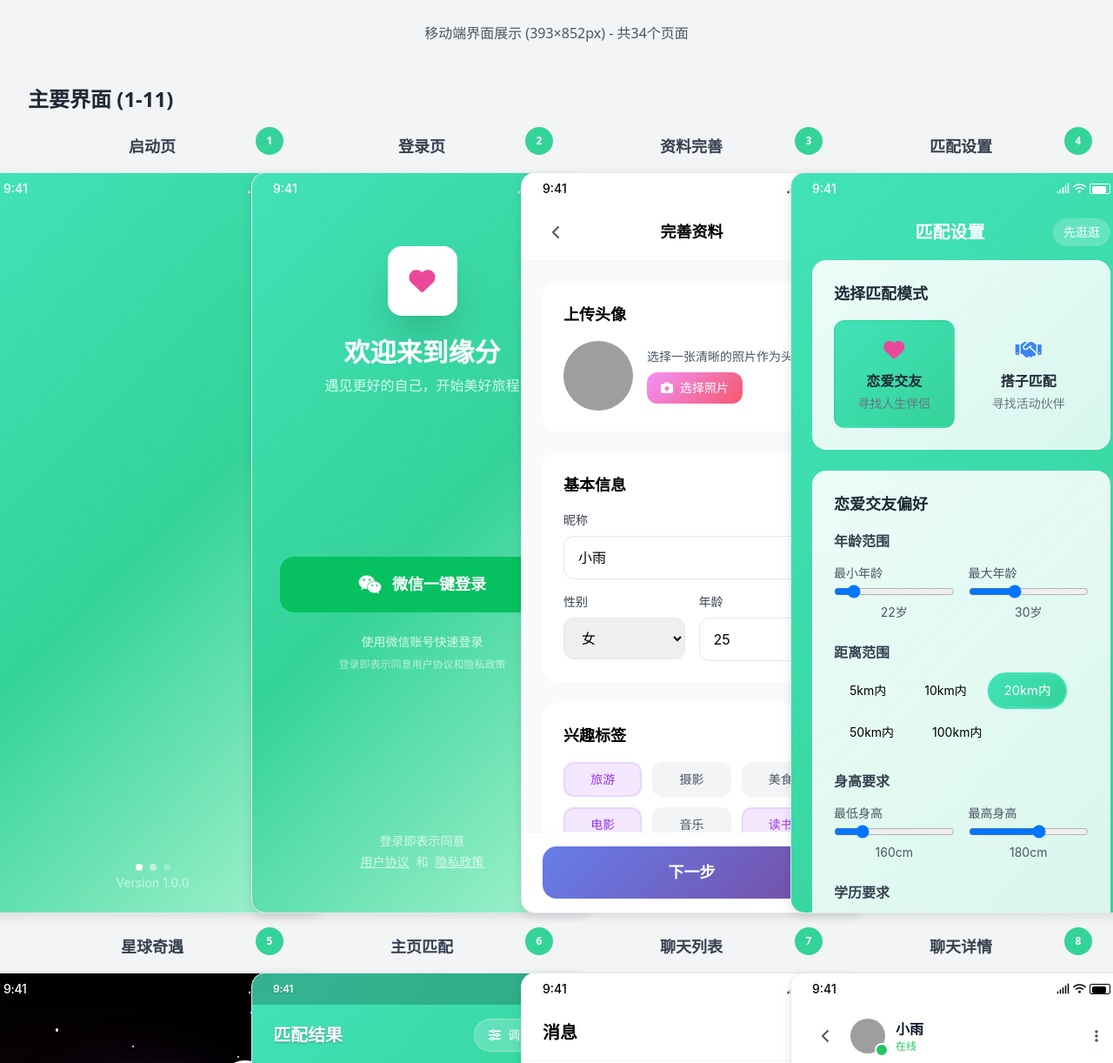
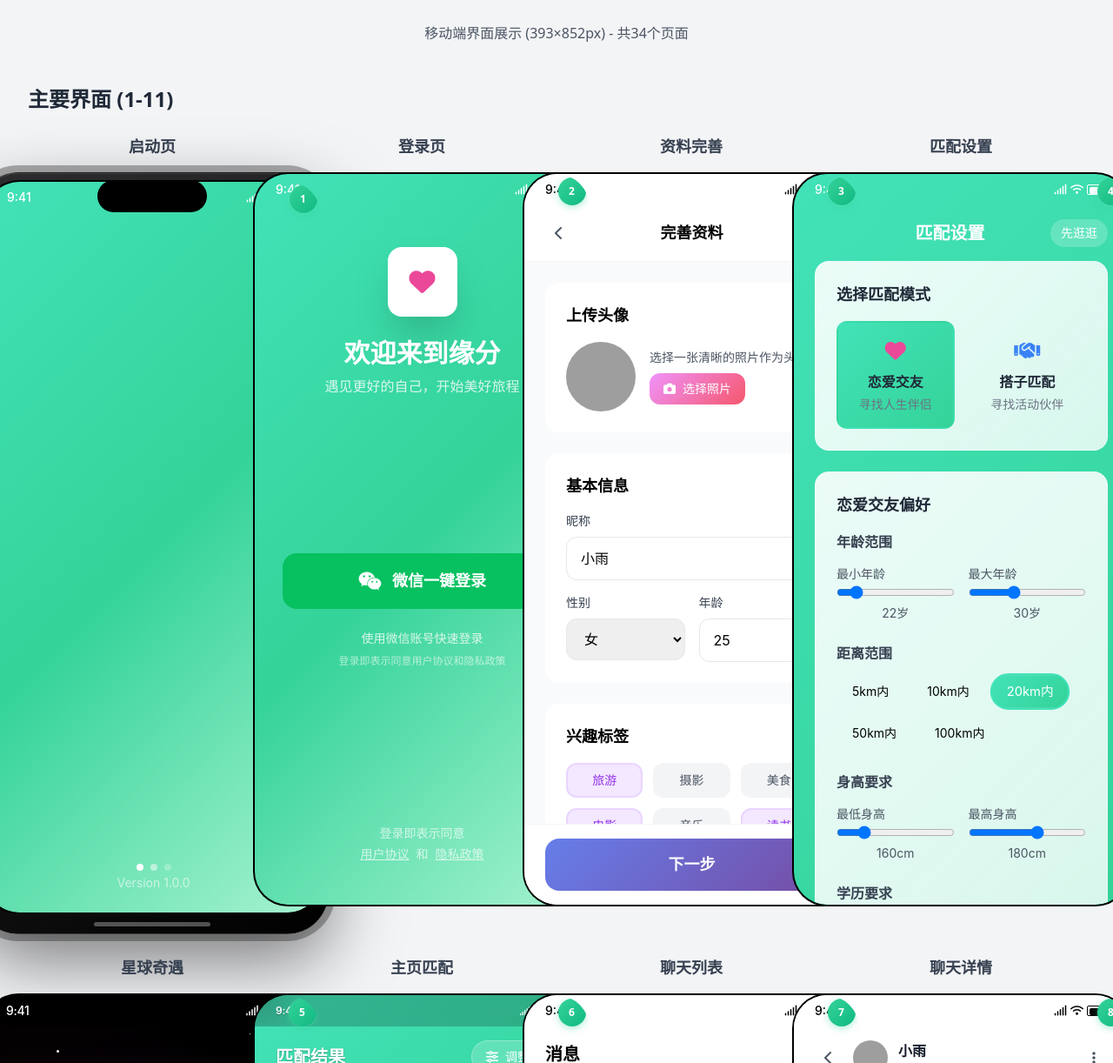
Before and after one commit to wx-friends/friends-ui, a website: page html/index.html in a window 1280 px wide. Shown: the part 78-1300 px from the top of the page at 87% size. Drawn offline with nearby package versions, Linux system fonts and the light colour scheme.

Commit message:
细节调整

```diff
--- a/html/index.html
+++ b/html/index.html
@@ -7,40 +7,135 @@
     <script src="assets/css/tailwind.min.js"></script>
     <link rel="stylesheet" href="assets/css/fontawesome.min.css">
     <style>
+        /* iPhone风格手机外框容器 */
+        .phone-frame-wrapper {
+            width: 405px;
+            height: 876px;
+            padding: 8px;
+            background: linear-gradient(145deg, #2c2c2e 0%, #1c1c1e 50%, #000000 100%);
+            border-radius: 48px;
+            box-shadow:
+                0 0 0 8px rgba(0, 0, 0, 0.3),
+                0 0 0 9px rgba(255, 255, 255, 0.05),
+                0 30px 80px rgba(0, 0, 0, 0.5),
+                inset 0 1px 0 rgba(255, 255, 255, 0.1);
+            position: relative;
+            border: 1px solid rgba(255, 255, 255, 0.08);
+        }
+
+        /* iPhone顶部刘海/Dynamic Island */
+        .phone-frame-wrapper::before {
+            content: '';
+            position: absolute;
+            top: 8px;
+            left: 50%;
+            transform: translateX(-50%);
+            width: 126px;
+            height: 37px;
+            background: #000000;
+            border-radius: 19px;
+            z-index: 25;
+            box-shadow: inset 0 2px 4px rgba(0, 0, 0, 0.3);
+        }
+
+        /* 屏幕区域 - iPhone风格 */
         .page-container {
-            width: 393px;
-            height: 852px;
-            border-radius: 16px;
+            width: 389px;
+            height: 844px;
+            border-radius: 40px;
             overflow: hidden;
-            background: #f8fafc;
-            box-shadow: 0 4px 12px rgba(0,0,0,0.1);
-            border: 1px solid #e5e7eb;
+            background: #000;
+            box-shadow:
+                inset 0 0 0 3px rgba(0, 0, 0, 0.5),
+                inset 0 0 0 1px rgba(255, 255, 255, 0.03);
+            border: 2px solid rgba(0, 0, 0, 0.8);
+            position: relative;
         }
+
+        /* 屏幕内容 */
         iframe {
             width: 100%;
             height: 100%;
             border: none;
+            display: block;
         }
+
+        /* 页面编号 */
         .page-number {
             position: absolute;
-            top: -8px;
-            right: -8px;
-            background: #34D399;
+            top: 4px;
+            right: 4px;
+            background: linear-gradient(135deg, #34D399 0%, #10b981 100%);
             color: white;
             min-width: 32px;
             height: 32px;
-            padding: 0 8px;
+            padding: 0 10px;
             border-radius: 16px;
             display: flex;
             align-items: center;
             justify-content: center;
             font-weight: bold;
             font-size: 12px;
-            z-index: 10;
+            z-index: 35;
             white-space: nowrap;
+            box-shadow:
+                0 2px 8px rgba(52, 211, 153, 0.4),
+                0 0 0 1px rgba(255, 255, 255, 0.1);
         }
+
         .page-item {
             position: relative;
+        }
+
+        /* iPhone侧边音量键 */
+        .volume-button-up,
+        .volume-button-down {
+            position: absolute;
+            left: -4px;
+            width: 4px;
+            background: linear-gradient(to right, #3a3a3c 0%, #2c2c2e 50%, #1c1c1e 100%);
+            border-radius: 2px 0 0 2px;
+            box-shadow:
+                -1px 0 2px rgba(0, 0, 0, 0.5),
+                inset 1px 0 1px rgba(255, 255, 255, 0.05);
+        }
+
+        .volume-button-up {
+            top: 130px;
+            height: 32px;
+        }
+
+        .volume-button-down {
+            top: 170px;
+            height: 32px;
+        }
+
+        /* iPhone电源键 */
+        .power-button {
+            position: absolute;
+            right: -4px;
+            top: 140px;
+            width: 4px;
+            height: 40px;
+            background: linear-gradient(to left, #3a3a3c 0%, #2c2c2e 50%, #1c1c1e 100%);
+            border-radius: 0 2px 2px 0;
+            box-shadow:
+                1px 0 2px rgba(0, 0, 0, 0.5),
+                inset -1px 0 1px rgba(255, 255, 255, 0.05);
+        }
+
+        /* iPhone底部Home Indicator */
+        .home-indicator {
+            position: absolute;
+            bottom: 8px;
+            left: 50%;
+            transform: translateX(-50%);
+            width: 134px;
+            height: 5px;
+            background: rgba(255, 255, 255, 0.3);
+            border-radius: 3px;
+            z-index: 25;
+            box-shadow: 0 0 4px rgba(0, 0, 0, 0.3);
         }
     </style>
 </head>
@@ -55,9 +150,15 @@
             <!-- 启动页 -->
             <div class="flex flex-col items-center page-item">
                 <h3 class="text-lg font-semibold mb-4 text-gray-700">启动页</h3>
-                <div class="page-container">
-                    <div class="page-number">1</div>
-                    <iframe src="splash.html"></iframe>
+                <div class="phone-frame-wrapper">
+                    <div class="volume-button-up"></div>
+                    <div class="volume-button-down"></div>
+                    <div class="power-button"></div>
+                    <div class="home-indicator"></div>
+                    <div class="page-container">
+                        <div class="page-number">1</div>
+                        <iframe src="splash.html"></iframe>
+                    </div>
                 </div>
             </div>
 
```
